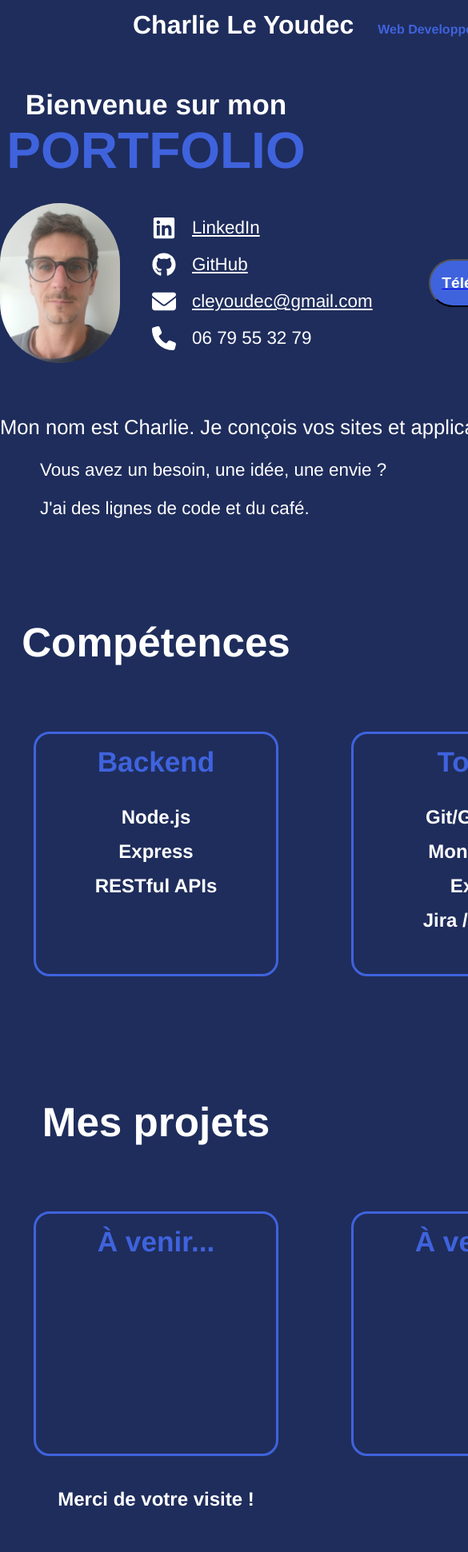
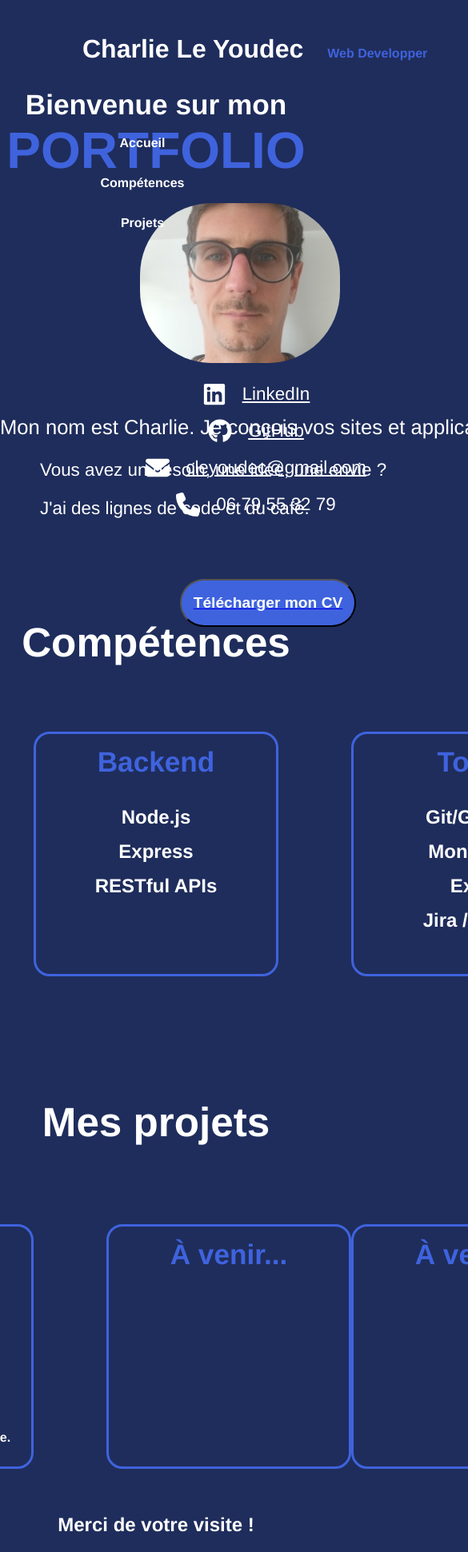
Before and after one commit to CharlieCapsule/My-Portfolio, a Next.js app: page / in a window 390 px wide. Shown: the top 1941 px of the page at 80% size, 585 px wide, since content can reach past the window. Before the commit the page ends 1909 px from the top, so only its background shows below. Built offline with nearby package versions, Linux system fonts and the light colour scheme.

Commit message:
metadata et responsive

```diff
--- a/src/app/layout.jsx
+++ b/src/app/layout.jsx
@@ -7,9 +7,27 @@ import Home from './pages/Home'
 
 
 export const metadata = {
-  title: 'Charlie Le Youdec - Portfolio',
-  description: 'Portfolio développeur web',
+  title: 'Charlie Le Youdec - Développeur Web Full Stack',
+  description: 'Bienvenue sur le portfolio de Charlie Le Youdec, développeur web full stack spécialisé en React, Node.js et Next.js.',
+  keywords: ['Charlie Le Youdec', 'Développeur Web', 'React', 'Next.js', 'Node.js', 'Portfolio développeur'],
+  authors: [{ name: 'Charlie Le Youdec', url: 'https://www.charlieleyoudec.com' }],
+  creator: 'Charlie Le Youdec',
+  openGraph: {
+    title: 'Charlie Le Youdec - Développeur Web',
+    description: 'Découvrez le portfolio de Charlie Le Youdec, développeur web passionné basé en France.',
+    url: 'https://www.charlieleyoudec.com',
+    siteName: 'Portfolio de Charlie Le Youdec',
+    locale: 'fr_FR',
+    type: 'website',
+  },
+  twitter: {
+    card: 'summary_large_image',
+    title: 'Charlie Le Youdec - Développeur Web',
+    description: 'Portfolio professionnel de Charlie Le Youdec, développeur web full stack.',
+    images: ['https://www.charlieleyoudec.com/assets/preview.jpg'],
+  },
 }
+
 
 export default function RootLayout() {
   return (
--- a/src/app/styles/globals.css
+++ b/src/app/styles/globals.css
@@ -13,3 +13,52 @@ main {
 html {
   scroll-behavior: smooth;
 }
+
+@media screen and (max-width: 768px) {
+  .contactContainer {
+    flex-direction: column;
+    align-items: center;
+    height: auto;
+    width: 100%;
+  }
+
+  .pic {
+    width: 150px;
+    height: 150px;
+    margin-bottom: 1rem;
+  }
+
+  .linkContainer {
+    align-items: center;
+  }
+
+  #linkTree {
+    font-size: 1rem;
+    padding-left: 10px;
+  }
+
+  #projectContainer {
+    width: 90%;
+    margin: 1rem auto;
+  }
+
+  #projectPic {
+    width: 100%;
+    height: auto;
+  }
+
+  .mainProjectContainer, .secondContainer {
+    flex-direction: column;
+    align-items: center;
+  }
+
+  nav {
+    flex-direction: column;
+    align-items: center;
+  }
+
+  .title {
+    font-size: 1.5rem;
+    text-align: center;
+  }
+}
```
